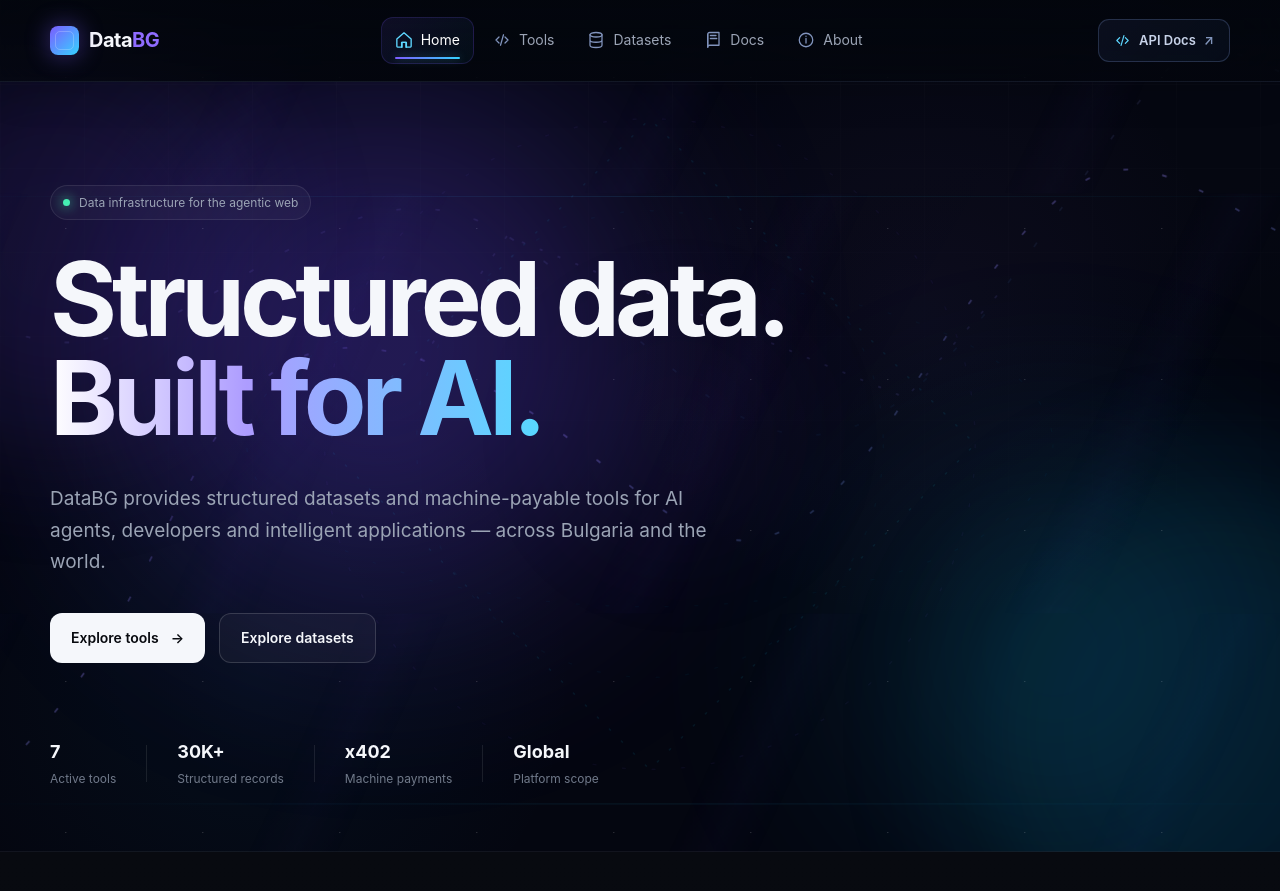
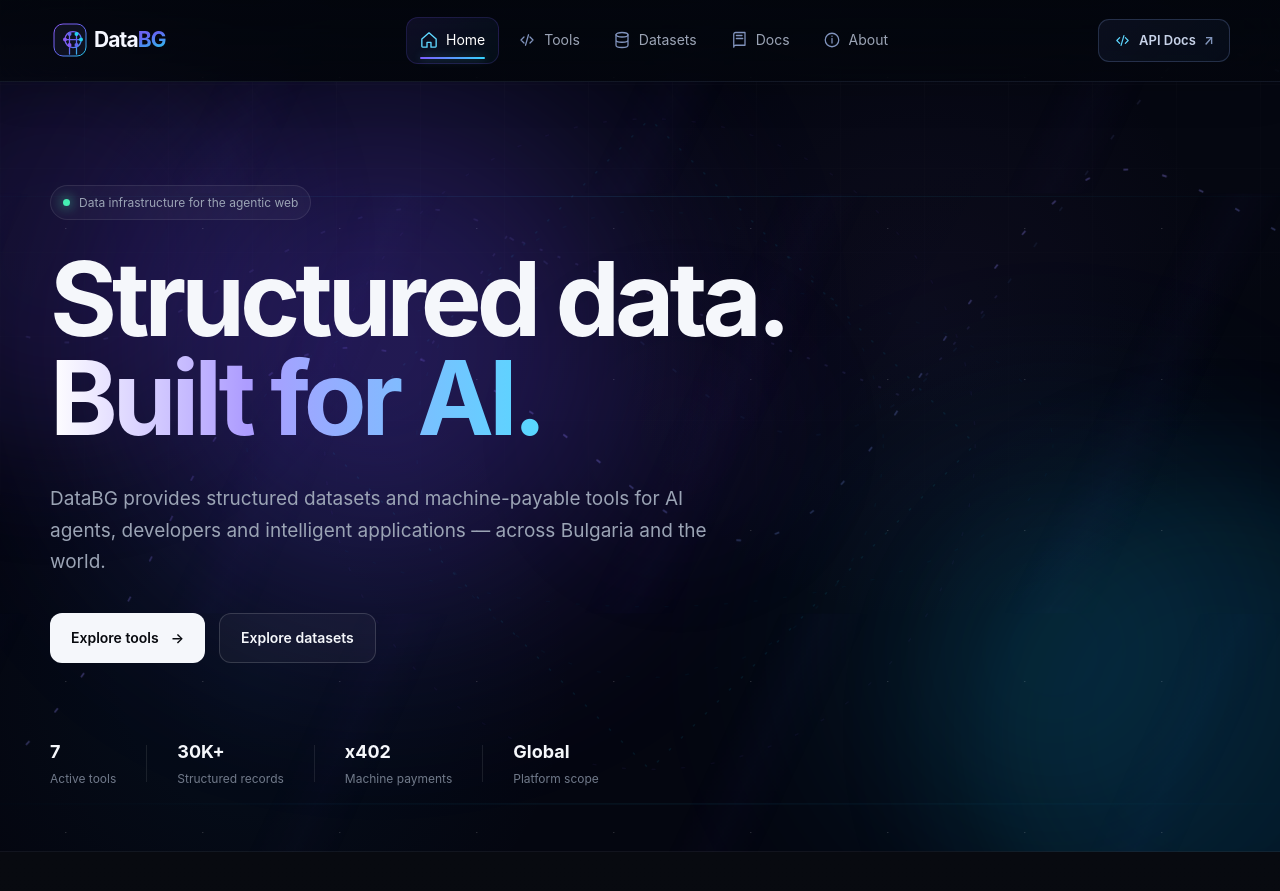
Before and after one commit to plamensve/databg.tech, a Jekyll site: the page built from index.html, in a window 1280 px wide and 900 px high. Shown: the top 891 px of the window. Built offline with Jekyll 4.4.1, drawn with Linux system fonts in a browser that asks for light colours.

Commit message:
Unify DataBG navigation and AI branding

```diff
--- a/_includes/header.html
+++ b/_includes/header.html
@@ -1,37 +1,29 @@
 <header class="site-header">
     <div class="container nav-container">
         <a href="{{ '/' | relative_url }}" class="logo" aria-label="DataBG home">
-            <span class="logo-mark"></span>
-            <span>Data<span class="logo-accent">BG</span></span>
+            <img class="logo-image" src="{{ '/assets/img/databg-logo.svg' | relative_url }}" alt="DataBG" width="160" height="40">
         </a>
 
         <nav class="main-nav" aria-label="Main navigation">
             <a href="{{ '/' | relative_url }}" class="nav-link{% if page.url == '/' %} is-active{% endif %}">
-                <svg class="nav-icon" viewBox="0 0 24 24" aria-hidden="true"><path d="M3 10.8 12 3l9 7.8v9.2a1 1 0 0 1-1 1h-5.5v-6h-5v6H4a1 1 0 0 1-1-1z"/><path d="M9 21v-6h6v6"/></svg>
-                <span>Home</span>
+                <svg class="nav-icon" viewBox="0 0 24 24" aria-hidden="true"><path d="M3 10.8 12 3l9 7.8v9.2a1 1 0 0 1-1 1h-5.5v-6h-5v6H4a1 1 0 0 1-1-1z"/></svg><span>Home</span>
             </a>
             <a href="{{ '/tools.html' | relative_url }}" class="nav-link{% if page.url contains '/tools' %} is-active{% endif %}">
-                <svg class="nav-icon" viewBox="0 0 24 24" aria-hidden="true"><path d="m8 8-4 4 4 4M16 8l4 4-4 4M14 5l-4 14"/></svg>
-                <span>Tools</span>
+                <svg class="nav-icon" viewBox="0 0 24 24" aria-hidden="true"><path d="m8 8-4 4 4 4M16 8l4 4-4 4M14 5l-4 14"/></svg><span>Tools</span>
             </a>
             <a href="{{ '/datasets.html' | relative_url }}" class="nav-link{% if page.url == '/datasets.html' %} is-active{% endif %}">
-                <svg class="nav-icon" viewBox="0 0 24 24" aria-hidden="true"><ellipse cx="12" cy="5" rx="8" ry="3"/><path d="M4 5v7c0 1.7 3.6 3 8 3s8-1.3 8-3V5M4 12v7c0 1.7 3.6 3 8 3s8-1.3 8-3v-7"/></svg>
-                <span>Datasets</span>
+                <svg class="nav-icon" viewBox="0 0 24 24" aria-hidden="true"><ellipse cx="12" cy="5" rx="8" ry="3"/><path d="M4 5v7c0 1.7 3.6 3 8 3s8-1.3 8-3V5M4 12v7c0 1.7 3.6 3 8 3s8-1.3 8-3v-7"/></svg><span>Datasets</span>
             </a>
             <a href="{{ '/docs.html' | relative_url }}" class="nav-link{% if page.url == '/docs.html' %} is-active{% endif %}">
-                <svg class="nav-icon" viewBox="0 0 24 24" aria-hidden="true"><path d="M5 4.5A2.5 2.5 0 0 1 7.5 2H20v17H7.5A2.5 2.5 0 0 0 5 21.5z"/><path d="M5 4.5v17M8.5 6H16M8.5 10H17"/></svg>
-                <span>Docs</span>
+                <svg class="nav-icon" viewBox="0 0 24 24" aria-hidden="true"><path d="M5 4.5A2.5 2.5 0 0 1 7.5 2H20v17H7.5A2.5 2.5 0 0 0 5 21.5zM5 4.5v17M8.5 6H16M8.5 10H17"/></svg><span>Docs</span>
             </a>
             <a href="{{ '/about.html' | relative_url }}" class="nav-link{% if page.url == '/about.html' %} is-active{% endif %}">
-                <svg class="nav-icon" viewBox="0 0 24 24" aria-hidden="true"><circle cx="12" cy="12" r="9"/><path d="M12 10v6M12 7h.01"/></svg>
-                <span>About</span>
+                <svg class="nav-icon" viewBox="0 0 24 24" aria-hidden="true"><circle cx="12" cy="12" r="9"/><path d="M12 10v6M12 7h.01"/></svg><span>About</span>
             </a>
         </nav>
 
         <a href="https://api.databg.tech/v1/datasets" class="nav-cta" target="_blank" rel="noopener">
-            <svg class="nav-cta-icon" viewBox="0 0 24 24" aria-hidden="true"><path d="m8 8-4 4 4 4M16 8l4 4-4 4M14 5l-4 14"/></svg>
-            <span>API Docs</span>
-            <span class="nav-cta-arrow">↗</span>
+            <svg class="nav-cta-icon" viewBox="0 0 24 24" aria-hidden="true"><path d="m8 8-4 4 4 4M16 8l4 4-4 4M14 5l-4 14"/></svg><span>API Docs</span><span class="nav-cta-arrow">↗</span>
         </a>
     </div>
 </header>
```
